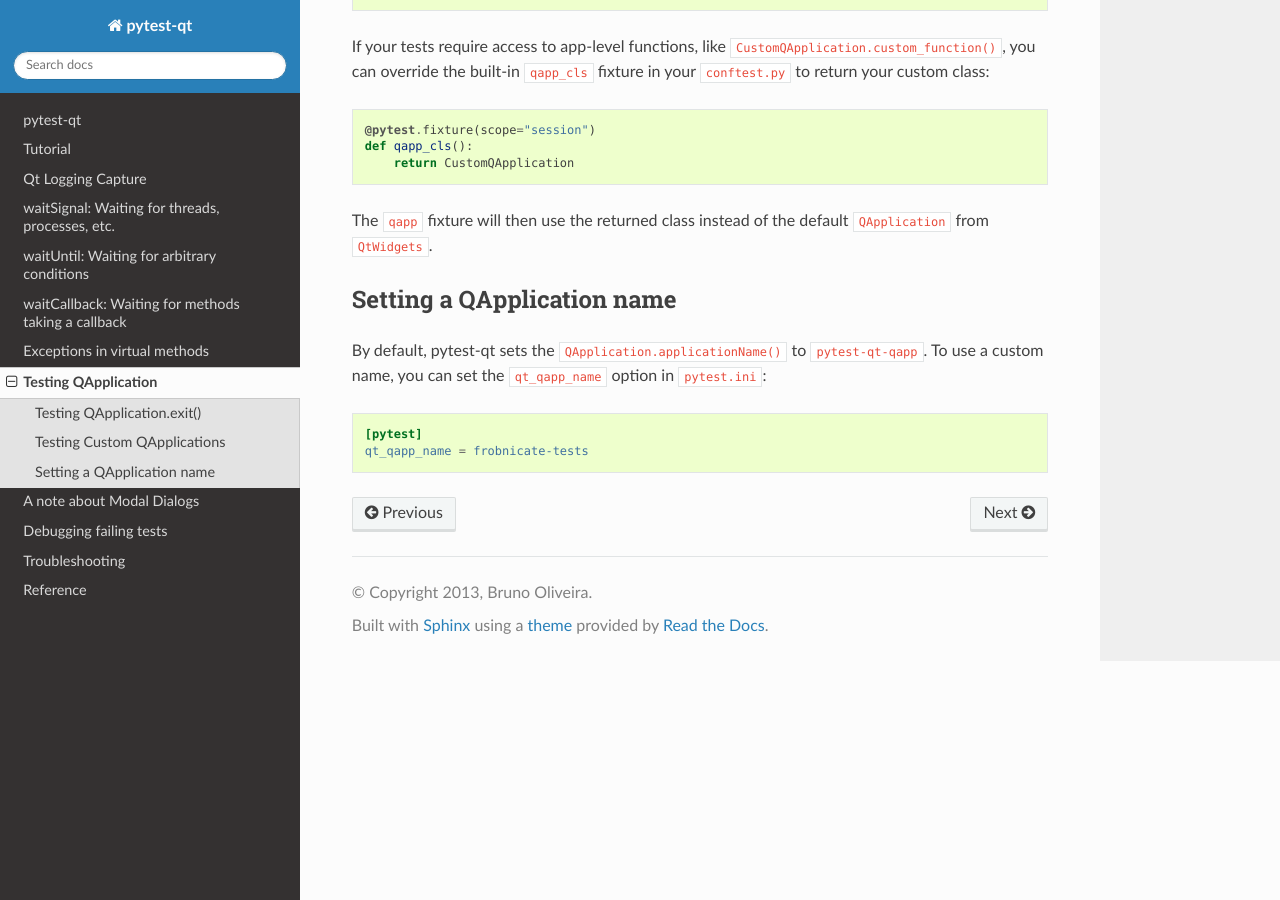
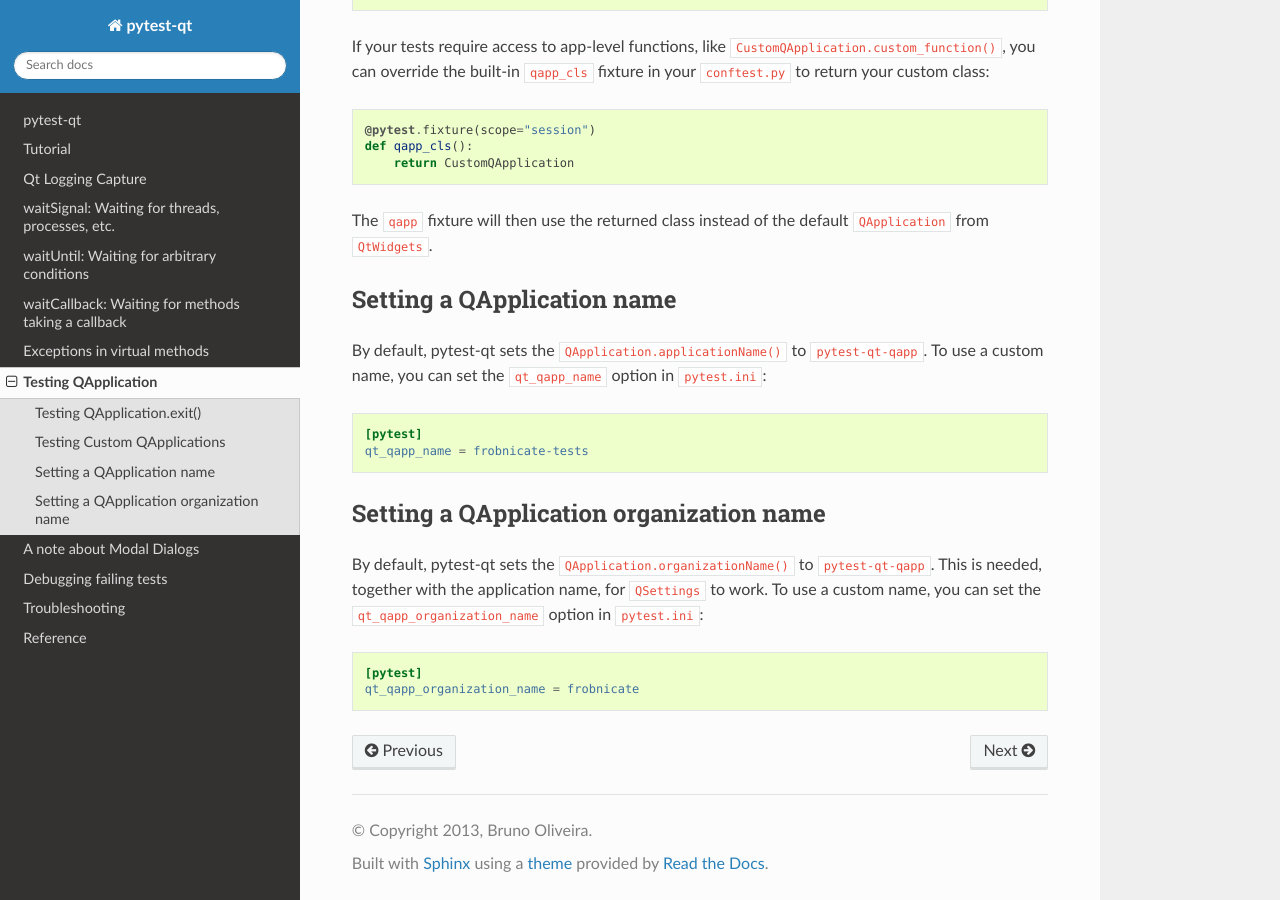
Before and after one commit to pytest-dev/pytest-qt, a Sphinx documentation site: the page built from docs/qapplication.rst, in a window 1280 px wide and 900 px high, scrolled down 1179 px. Built offline with Sphinx 7.4.7 and the Read the Docs theme 3.1.0, drawn with Linux system fonts in a browser that asks for light colours; pages that are not in the unit, such as notebooks, are missing from menus.

Commit message:
Add qt_qapp_organization_name option for the qapp fixture
QSettings needs both an application name and an organization name.
This mirrors qt_qapp_name, with the same default of pytest-qt-qapp.

```diff
--- a/CHANGELOG.rst
+++ b/CHANGELOG.rst
@@ -3,6 +3,11 @@ UNRELEASED
 
 - Added official support for Python 3.14.
 - Python 3.15 is now tested in CI.
+- New option ``qt_qapp_organization_name`` can be used to set the organization
+  name of the ``QApplication`` created by ``pytest-qt``, defaulting to
+  ``"pytest-qt-qapp"`` (`#402`_).
+
+..  _#402: https://github.com/pytest-dev/pytest-qt/issues/402
 
 4.5.0 (2025-07-01)
 ------------------
--- a/docs/qapplication.rst
+++ b/docs/qapplication.rst
@@ -88,3 +88,17 @@ option in ``pytest.ini``:
 
     [pytest]
     qt_qapp_name = frobnicate-tests
+
+
+Setting a QApplication organization name
+----------------------------------------
+
+By default, pytest-qt sets the ``QApplication.organizationName()`` to
+``pytest-qt-qapp``. This is needed, together with the application name,
+for ``QSettings`` to work. To use a custom name, you can set the
+``qt_qapp_organization_name`` option in ``pytest.ini``:
+
+.. code-block:: ini
+
+    [pytest]
+    qt_qapp_organization_name = frobnicate
```
Also changed, not shown: 2 other files.
